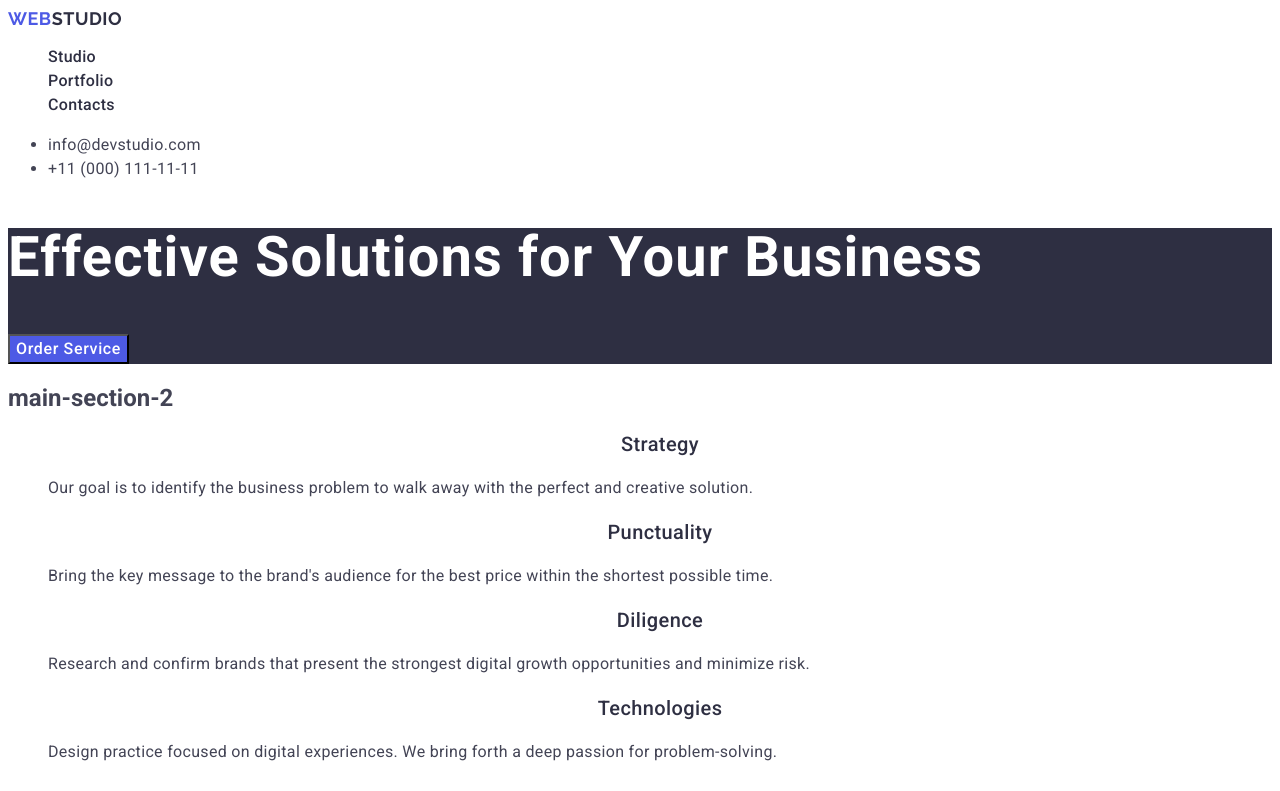
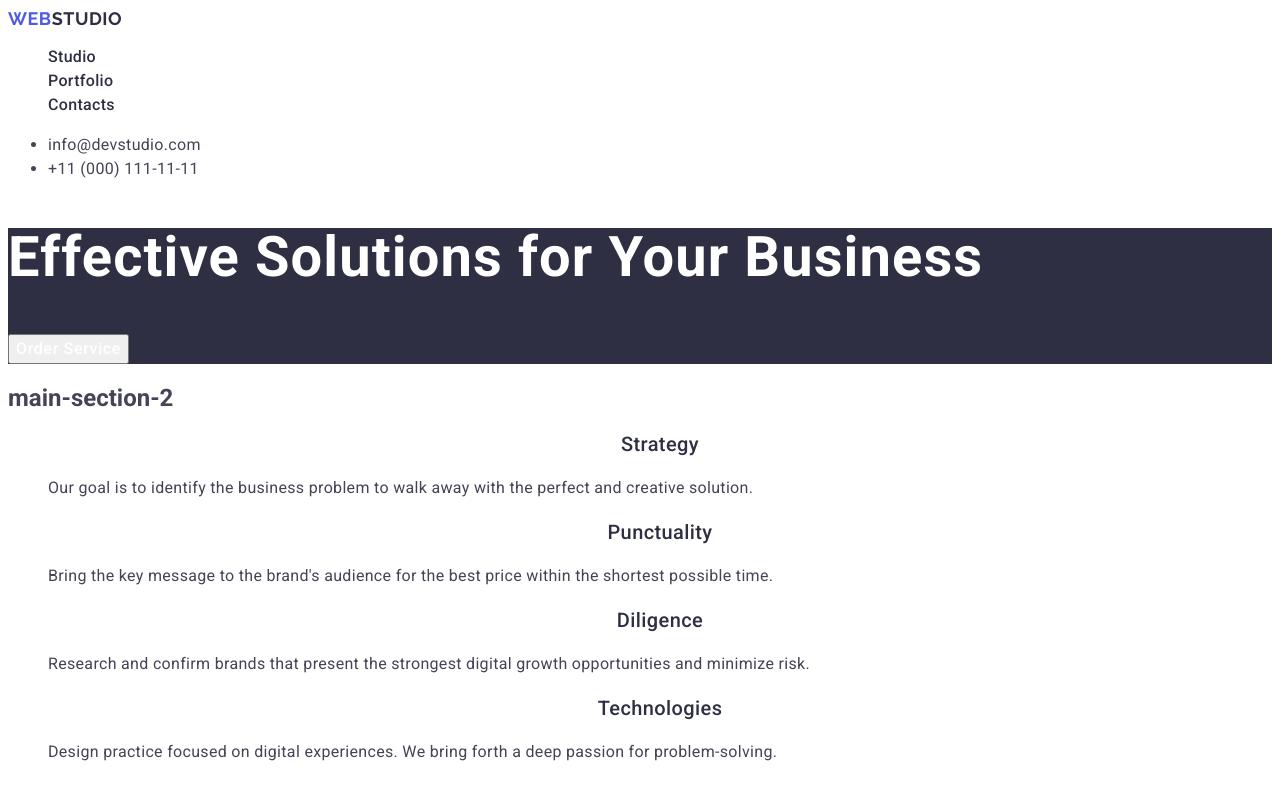
Before and after one commit to ssKyryloss/goit-markup-hw-02, a plain HTML site: page index.html in a window 1280 px wide. Shown: the top 791 px of the page. Drawn offline with Linux system fonts and the light colour scheme.

Commit message:
Update style.css

```diff
--- a/css/style.css
+++ b/css/style.css
@@ -63,7 +63,6 @@ body {
 }
 .hero-img-button {
     font-family: "Roboto", sans-serif;
-    background: var(--IRIS, #4D5AE5);
     color: var(--WHITE, #FFF);
     font-size: 16px;
     font-weight: 500;
```
